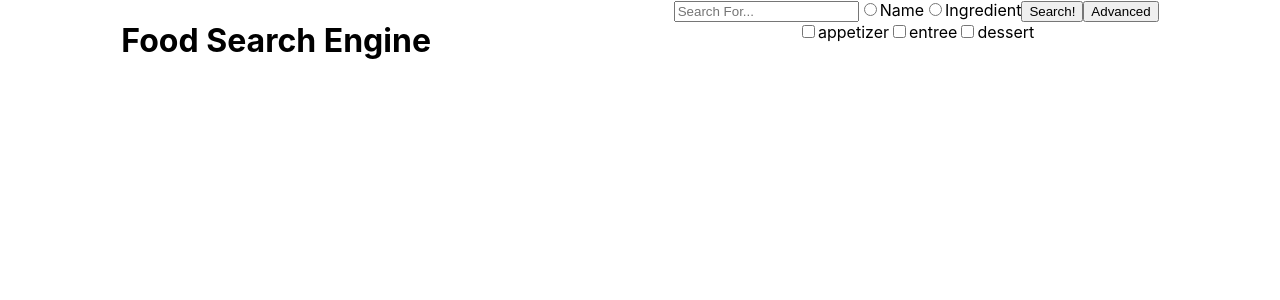
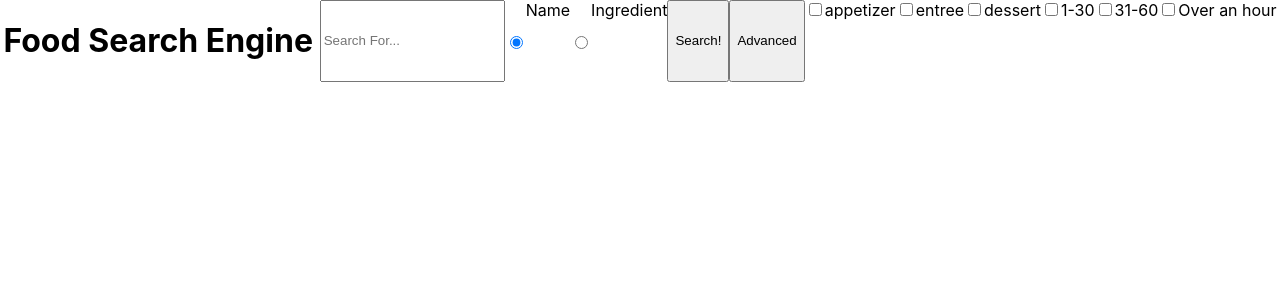
Before and after one commit to anaiahdiop/Food-Search-Engine, a React (Create React App) app: page / in a window 1280 px wide. Shown: the top 300 px of the page. Built offline with nearby package versions, Linux system fonts and the light colour scheme.

Commit message:
Fourth Commit

```diff
--- a/src/App.js
+++ b/src/App.js
@@ -2,6 +2,7 @@ import React, {Component} from 'react';
 import './App.css';
 import Category from './components/searchFiles/Category';
 import Search from "./components/searchFiles/Search.js";
+import Style from "./components/recipeFiles/Recipe.css"
 
 
 
--- a/src/components/searchFiles/Category.js
+++ b/src/components/searchFiles/Category.js
@@ -4,54 +4,20 @@ class Category extends Component{
 
     constructor(props){
         super(props);
-        this.state={
-            appetizer: null,
-            entree: null,
-            dessert: null,
-
-        }
-        this._handleAppetizerClick = this._handleAppetizerClick(this);
-        this._handleEntreeClick = this._handleEntreeClick.bind(this);
-        this._handleDessertClick = this._handleDessertClick.bind(this);
     }
 
-    _handleAppetizerClick(){
-        this.setState((previousState) =>{
-            return{
-                appetizer:!previousState.appetizer
-            }
-        });
-    }
-
-    _handleEntreeClick(){
-        this.setState((previousState) =>{
-            return{
-                entree: !previousState.entree
-            }
-        });
-    }
-
-    _handleDessertClick(){
-        this.setState((previousState) =>{
-            return{
-                dessert: !previousState.dessert
-            }
-        });
-        console.log(this.state.appetizer)
-        console.log(this.state.entree)
-        console.log(this.state.dessert)
-        console.log("")
-    }
 
      render(){
          return(
              <div className="category">
-                <input type="checkbox" id="appetizer" name="appetizer" value={this.state.appetizer} onClick={this._handleAppetizerClick}></input>
-                    <label htmlFor="appetizer">appetizer</label>
-                <input type="checkbox" id="entree" name="entree" value={this.state.entree} onClick={this._handleEntreeClick}></input>
-                    <label htmlFor="entree">entree</label>
-                <input type="checkbox" id="dessert" name="dessert" value={this.state.dessert} onClick={this._handleDessertClick}></input>
-                    <label htmlFor="dessert">dessert</label>
+                <input type="checkbox" id={this.props.option1} name={this.props.option1} value={this.props.state1} onClick={this.props.click1}></input>
+                    <label htmlFor={this.props.option1}>{this.props.option1}</label>
+
+                <input type="checkbox" id={this.props.option2} name={this.props.option2} value={this.props.state2}  onClick={this.props.click2}></input>
+                    <label htmlFor={this.props.option2}>{this.props.option2}</label>
+
+                <input type="checkbox" id={this.props.option3} name={this.props.option3} value={this.props.state3}  onClick={this.props.click3}></input>
+                    <label htmlFor={this.props.option3}>{this.props.option3}</label>
              </div>
 
 
--- a/src/components/searchFiles/Search.js
+++ b/src/components/searchFiles/Search.js
@@ -2,10 +2,12 @@ import React, {Component} from "react";
 import recipeData from "../../assests/data/recipe.json"
 import Recipe from "../recipeFiles/Recipe.js"
 import Category from "./Category.js"
-
+import Style from "../recipeFiles/Recipe.css"
 
 const recipesArr = recipeData.recipes
 let resultList = []
+let categoryList = []
+let onlyCategoryList = []
 
 class Search extends Component{
 
@@ -13,18 +15,31 @@ class Search extends Component{
     constructor(props){
         super(props);
         this.state = {
+            appetizer: false,
+            entree: false,
+            dessert: false,
+            lowTime:false,
+            middleTime:false,
+            highTime:false,
             hidden:null,
             visible:null,
             searched: true, // this is my search button state: needs to be true to work on first try??
             data: [], // this is my displayed result state
             inputValue: null, // what is inputed in the text box
-            nameSelected: null, //Name radio box
-            ingredientSelected: null, // ingredient radio box
+            nameSelected: true, //Name radio box
+            ingredientSelected: false, // ingredient radio box
         };
+        this._handleLowTimeClick = this._handleLowTimeClick.bind(this);
+        this._handleMiddleTimeClick = this._handleMiddleTimeClick.bind(this);
+        this._handleHighTimeClick = this._handleHighTimeClick.bind(this);
+        this._handleAppetizerClick = this._handleAppetizerClick.bind(this);
+        this._handleEntreeClick = this._handleEntreeClick.bind(this);
+        this._handleDessertClick = this._handleDessertClick.bind(this);
         this._handleSearchClick = this._handleSearchClick.bind(this);
         this._handleNameClick = this._handleNameClick.bind(this);
         this._handleIngredientClick = this._handleIngredientClick.bind(this);
         this._handleChange = this._handleChange.bind(this);
+        //this.filterCategory = this.filterCategory.bind(this);
         //all callbacks are invoked function style, -> context will be global context so we need to make sure we bind the context to THIS specifcally
         //all event listeners should be binded in constructors
         //if not binded the event wont be able to recongnize "this"
@@ -35,8 +50,55 @@ class Search extends Component{
     _handleAdvancedClick(){
 
     }
+    //Time Selection
+    _handleLowTimeClick(){
+        this.setState((previousState) =>{
+            return{
+                lowTime:!previousState.lowTime
+            }
+        });
+    }
 
+    _handleMiddleTimeClick(){
+        this.setState((previousState) =>{
+            return{
+                middleTime:!previousState.middleTime
+            }
+        });
+    }
 
+    _handleHighTimeClick(){
+        this.setState((previousState) =>{
+            return{
+                highTime:!previousState.highTime
+            }
+        });
+    }
+
+    //Category Seelection
+    _handleAppetizerClick(){
+        this.setState((previousState) =>{
+            return{
+                appetizer:!previousState.appetizer,
+            }
+        });
+    }
+
+    _handleEntreeClick(){
+        this.setState((previousState) =>{
+            return{
+                entree: !previousState.entree,
+            }
+        });
+    }
+
+    _handleDessertClick(){
+        this.setState((previousState) =>{
+            return{
+                dessert: !previousState.dessert,
+            }
+        });
+    }
     _handleSearchClick(){
         this.setState((previousState) => {// this.setState: a method that takes a function
             return{
@@ -54,7 +116,6 @@ class Search extends Component{
                 nameSelected: true,
                 ingredientSelected: false,
             }
-
         });
     }
 
@@ -74,31 +135,109 @@ class Search extends Component{
         );
     }
 
+    filterCategory(){
+        if(this.state.searched && this.state.appetizer){
+            resultList.forEach(r => {
+                if((!categoryList.includes(r) && r.recipeCategory) === "Appetizer"){
+                    categoryList.push(r)
+
+                }
+            });
+        }
+        if(this.state.searched && this.state.entree){
+            resultList.forEach(r => {
+                if((!categoryList.includes(r) && r.recipeCategory) === "Entree"){
+                    categoryList.push(r)
+
+                }
+            });
+        }
+        if(this.state.searched && this.state.dessert){
+            resultList.forEach(r => {
+                if((!categoryList.includes(r) && r.recipeCategory) === "Dessert"){
+                    categoryList.push(r)
+
+                }
+            });
+        }
+        console.log(resultList)
+
+
+        if(this.state.appetizer || this.state.entree || this.state.dessert){
+            resultList = categoryList
+            return(resultList);
+        }
+        else{
+            console.log(categoryList)
+            return(resultList);
+        }
+    }
+
+
     filterName(){
-
+        if(this.state.inputValue === null){
+            this.filterOnlyCategory()
+        }
+        else{
             if(this.state.nameSelected && this.state.searched){
                 recipesArr.forEach(r =>{
                     if(r.title.toLowerCase().includes(this.state.inputValue.toLowerCase())){
                         resultList.push(r);
                     }
-            return(resultList)
+                return(resultList);
                 })
+                this.filterCategory()
+            }
         }
     }
 
     filterIngredient(){
-
+        if(this.state.inputValue === null){
+            this.filterOnlyCategory()
+        }
+        else{
             if(this.state.ingredientSelected && this.state.searched){
                 recipesArr.forEach(r =>{
                     r.ingredients.forEach( ingredient =>{
-                    if(ingredient.toLowerCase().includes(this.state.inputValue.toLowerCase())){
+                        if(!resultList.includes(r) && ingredient.toLowerCase().includes(this.state.inputValue.toLowerCase())){
                             resultList.push(r);
                         }
-                return(resultList)
+                        return(resultList);
+                    }
+                )
+            })
+            this.filterCategory()
+            }
+        }
     }
 
-                )
-            })
+    filterOnlyCategory(){
+        if(this.state.inputValue === null){
+
+            if(this.state.searched&& this.state.appetizer){
+                recipesArr.forEach(r => {
+                    if((!onlyCategoryList.includes(r) && r.recipeCategory) === "Appetizer"){
+                        onlyCategoryList.push(r)
+                    }
+                });
+            }
+            if(this.state.searched&& this.state.entree){
+                recipesArr.forEach(r => {
+                    if((!onlyCategoryList.includes(r) && r.recipeCategory) === "Entree"){
+                        onlyCategoryList.push(r)
+                    }
+                });
+            }
+
+            if(this.state.searched && this.state.dessert){
+                recipesArr.forEach(r => {
+                    if((!onlyCategoryList.includes(r) && r.recipeCategory) == "Dessert"){
+                        onlyCategoryList.push(r)
+                    }
+                });
+            }
+            resultList = onlyCategoryList
+            return(resultList);
         }
     }
 
@@ -112,30 +251,58 @@ class Search extends Component{
           this.setState((previousState) =>{
               return{
                 data:listDisplay,
-                searched: !previousState.searched
+                searched: !previousState.searched,
               }
             }
           )
         if(resultList.length === 0){
             this.setState(
-                {data: ["No results search again"]}
+                {data: ["No results search again"],
+            }
+
             )
         }
         resultList = []
+        categoryList=[]
+        onlyCategoryList = []
     }
 
     render(){ //displayes new html elements
+        //console.log(this.state.appetizer)
+        //console.log(this.state.entree)
+        //console.log(this.state.dessert)
         return(
-            <div className="searchCriteria">
+            <div className="App">
 
                 <input type = "text" value = {this.state.inputValue} placeholder = "Search For..." onChange = {this._handleChange}></input>
-                <input type = "radio" value = {this.state.nameSelected} name="categories" id="Name" onClick = {this._handleNameClick}></input>
+                <input type = "radio" value = {this.state.nameSelected} name="categories" id="Name" onClick = {this._handleNameClick} defaultChecked></input>
                     <label htmlFor="Name">Name</label>
                 <input type = "radio" value = {this.state.ingredientSelected} name="categories" id="Ingredient" onClick = {this._handleIngredientClick}></input>
                     <label htmlFor="Ingredient">Ingredient</label>
                 <button onClick={this._handleSearchClick}>Search!</button>
                 <button onClick={this._handleAdvancedClick}>Advanced</button>
-                <Category test={this.state.entree}/>
+                <Category
+                    option1="appetizer"
+                    option2="entree"
+                    option3="dessert"
+                    state1={this.state.appetizer}
+                    state2={this.state.entree}
+                    state3={this.state.dessert}
+                    click1={this._handleAppetizerClick}
+                    click2={this._handleEntreeClick}
+                    click3={this._handleDessertClick}
+                />
+                <Category
+                    option1="1-30"
+                    option2="31-60"
+                    option3="Over an hour"
+                    state1={this.state.lowTime}
+                    state2={this.state.middleTime}
+                    state3={this.state.highTime}
+                    click1={this._handleLowTimeClick}
+                    click2={this._handleMiddleTimeClick}
+                    click3={this._handleHighTimeClick}
+                />
                 {this.state.data}
             </div>
 
@@ -146,3 +313,30 @@ class Search extends Component{
 
 
 export default Search;
+
+/*
+else{
+    resultList.forEach(r => {
+        if((!categoryList.includes(r) && r.recipeCategory) === "Appetizer"){
+            categoryList.push(r)
+        }
+    });
+}
+
+
+else{
+    resultList.forEach(r => {
+    if((!categoryList.includes(r) && r.recipeCategory) === "Entree"){
+        categoryList.push(r)
+    }
+});}
+
+else{
+    resultList.forEach(r => {
+        if((!resultList.includes(r) && r.recipeCategory) === "Dessert"){
+            categoryList.push(r)
+        }
+    });
+}
+
+*/
```
Lines whose indentation alone changed are shown as unchanged.
